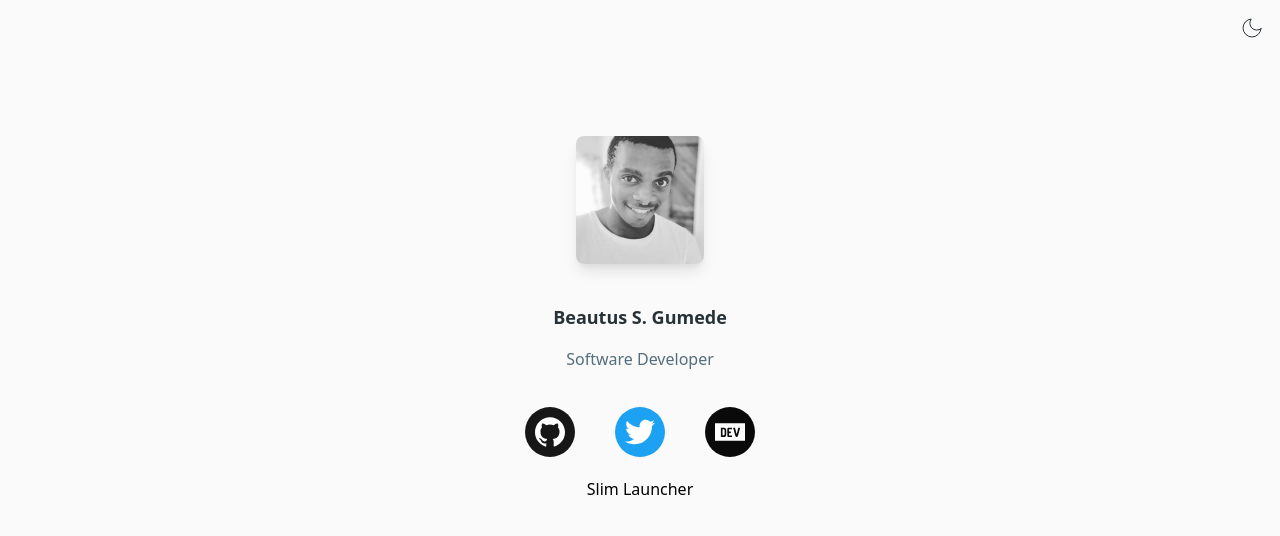
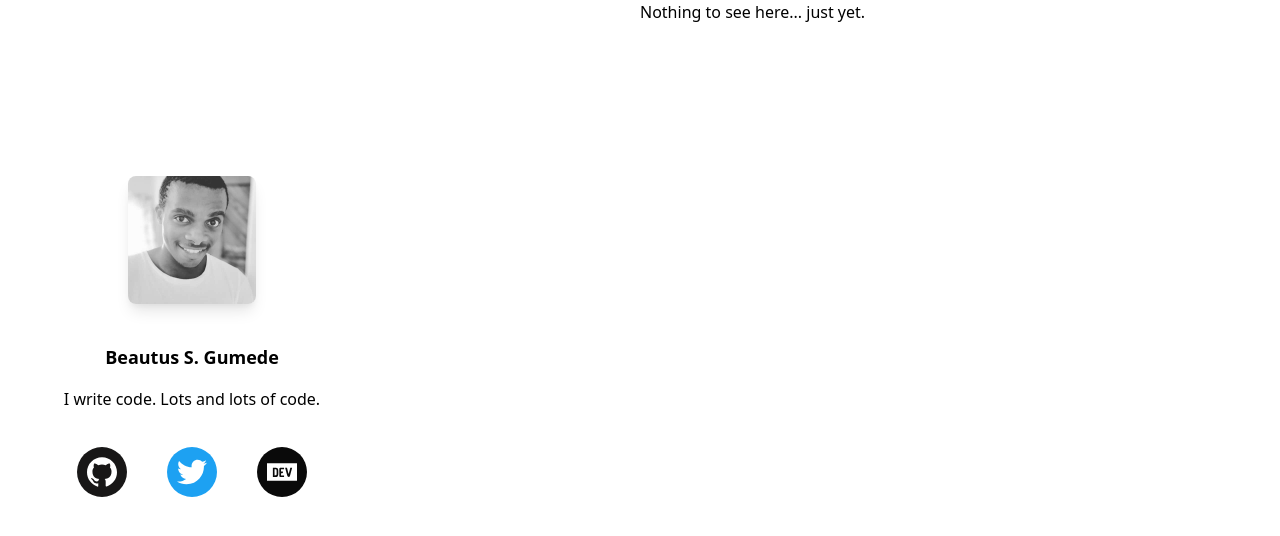
Before and after one commit to sduduzog/sduduzog.github.io, a Nuxt app: page / in a window 1280 px wide. Shown: the top 536 px of the page. Built offline with nearby package versions, Linux system fonts and the light colour scheme.

Commit message:
started to add nice stuff

```diff
--- a/layouts/default.vue
+++ b/layouts/default.vue
@@ -1,21 +1,51 @@
 <template>
-  <div :class="{ dark: darkMode }" class="layout bg-background min-h-screen">
-    <div
-      class="flex text-lg font-light justify-end p-2 text-primary-color max-w-screen-xl m-auto"
+  <div
+    :class="{ dark: darkMode }"
+    class="min-h-screen grid md:grid-cols-2 bg-background"
+  >
+    <!--div
+      class="flex justify-end p-2 m-auto text-lg font-light text-primary-color max-w-screen-xl"
     >
       <span @click="toggleMode" class="p-2">
         <Sun v-if="darkMode" />
         <Moon v-else />
       </span>
+    </div-->
+    <div class="md:pt-32 md:max-w-sm">
+      <img
+        class="h-32 m-auto mt-12 rounded-lg shadow-lg md:mt-18"
+        src="~/assets/img/sdu.jpg"
+        alt="My face"
+      />
+      <h1
+        class="p-4 mt-6 text-lg font-semibold text-center title text-primary-color"
+      >
+        Beautus S. Gumede
+      </h1>
+      <h2 class="mb-4 text-center text-secondary-color">
+        I write code. Lots and lots of code.
+      </h2>
+      <div class="flex justify-center social">
+        <a id="github" href="https://github.com/sduduzog"
+          ><img src="~/assets/img/github.svg" alt="Github icon"
+        /></a>
+        <a id="twitter" href="https://twitter.com/sduduzog">
+          <img src="~/assets/img/twitter.svg" alt="Twitter icon" />
+        </a>
+        <a id="devto" href="https://dev.to/sduduzog"
+          ><img src="~/assets/img/devto.svg" alt="Dev to icon"
+        /></a>
+      </div>
     </div>
-    <nuxt />
+    <div>
+      <!--nuxt /-->
+      <h1 class="">Nothing to see here... just yet.</h1>
+    </div>
   </div>
 </template>
 <script>
-import Sun from '../components/icons/Sun.vue'
-import Moon from '../components/icons/Moon.vue'
 export default {
-  components: { Sun, Moon },
+  // components: { Sun, Moon },
   data() {
     return { darkMode: false }
   },
```
